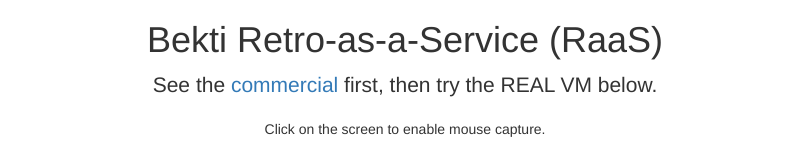
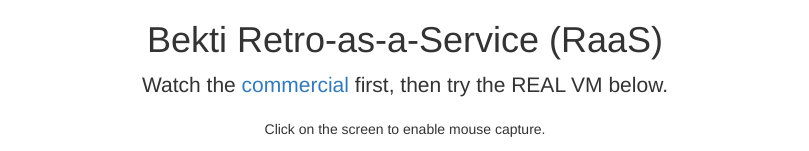
Before and after one commit to sbekti/retro-v86, a website: page index.html in a window 1280 px wide. Shown: the top 151 px of the page, without its empty margins (235-1044 px from the left). Drawn offline with nearby package versions, Linux system fonts and the light colour scheme; no server answers.

Commit message:
Fix some wordings

```diff
--- a/index.html
+++ b/index.html
@@ -20,7 +20,7 @@
 <body>
   <div class="container">
     <h1>Bekti Retro-as-a-Service (RaaS)</h1>
-    <p class="lead">See the <a href="https://www.youtube.com/watch?v=tGvHNNOLnCk" target="_blank">commercial</a> first, then try the REAL VM below.</p>
+    <p class="lead">Watch the <a href="https://www.youtube.com/watch?v=tGvHNNOLnCk" target="_blank">commercial</a> first, then try the REAL VM below.</p>
     <p>Click on the screen to enable mouse capture.</p>
     <p>You must use a desktop browser to enable mouse and keyboard input. Only Chrome and Firefox are currently supported.</p>
     <div class="row screen">
```
